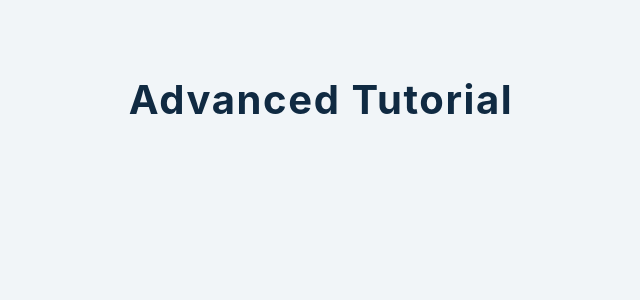
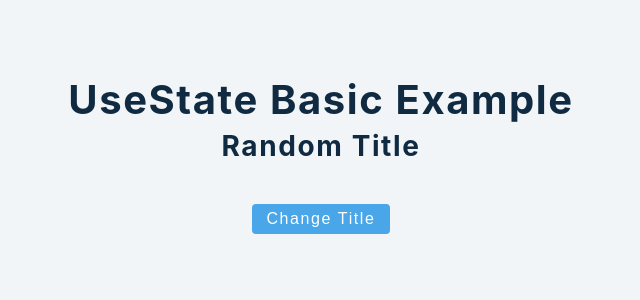
Before and after one commit to viktishchenko/start-react, a React (Create React App) app in the folder advanced/: page / in a window 1280 px wide. Shown: the top 300 px of the page, without its empty margins (319-959 px from the left). Built offline with nearby package versions, Linux system fonts and the light colour scheme.

Commit message:
feat: add useState-basic task

```diff
--- a/advanced/src/App.js
+++ b/advanced/src/App.js
@@ -3,13 +3,13 @@
  */
 
 import React from "react";
+// import Setup from "./tutorial/1-useState/projects/1-error-example"; // :>> 1-st tutor
+import Setup from "./tutorial/1-useState/projects/2-useState-basic";
 
 function App() {
   return (
-    <div>
-      <div className='container'>
-        <h2>advanced tutorial</h2>
-      </div>
+    <div className='container'>
+      <Setup />
     </div>
   );
 }
--- a/advanced/src/tutorial/1-useState/projects/2-useState-basic.js
+++ b/advanced/src/tutorial/1-useState/projects/2-useState-basic.js
@@ -0,0 +1,34 @@
+/**
+ * imrc → rafce
+ */
+
+import React, { useState } from "react";
+
+const UseStateBasic = () => {
+  /**
+   *   console.log(useState(1)); // Array [1, f]
+   *   let value = useState("banana")[0]; // banana
+   *   value = useState("banana")[1]; // f
+   */
+
+  const [text, setText] = useState("random title");
+  const clickHandler = () => {
+    if (text === "random title") {
+      setText("new title"); // new title
+    } else {
+      setText("random title");
+    }
+  };
+
+  return (
+    <div>
+      <h2>useState basic example</h2>
+      <h3>{text}</h3>
+      <button type='button' className='btn' onClick={clickHandler}>
+        change title
+      </button>
+    </div>
+  );
+};
+
+export default UseStateBasic;
```
Also changed, not shown: advanced/src/tutorial/1-useState/projects/1-error-example.js (+25 -0 lines), advanced/src/assets/useState/Screenshot-2.png (added), advanced/src/tutorial/1-useState/README.md.
